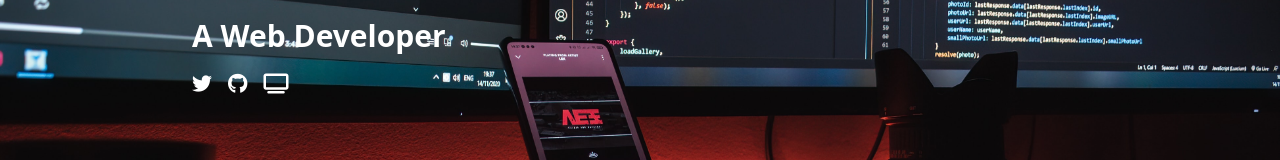
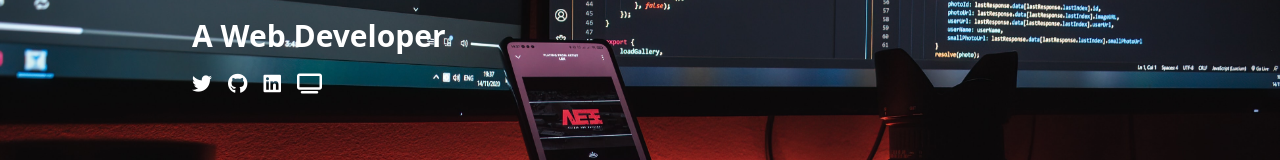
Before and after one commit to Prethush/portfolio-app, a React (Create React App) app: page / in a window 1280 px wide. Shown: the part 322-482 px from the top of the page. Built offline with nearby package versions, Linux system fonts and the light colour scheme.

Commit message:
refactor

```diff
--- a/src/components/Hero.js
+++ b/src/components/Hero.js
@@ -33,10 +33,10 @@ export default function Hero() {
               Github
             </ReactTooltip>
 
-          {/* <li className="mr-4" data-tip data-for="linkedinTip"><a href="https://www.linkedin.com/in/prethush-a-k-3bb498157/" target="_blank" rel="noopener noreferrer"><i className="fab fa-linkedin hover:text-black"></i></a></li >
+            <li className="mr-4" data-tip data-for="linkedinTip"><a href="https://www.linkedin.com/in/prethush-a-k-3bb498157/" target="_blank" rel="noopener noreferrer"><i className="fab fa-linkedin hover:text-black"></i></a></li >
             <ReactTooltip id="linkedinTip" place="bottom" effect="solid">
                 Linkedin
-          </ReactTooltip> */}
+            </ReactTooltip>
 
             <li className="mr-4" data-tip data-for="codewarsTip"><a href="https://www.codewars.com/users/prethush%20" target="_blank" rel="noopener noreferrer"><i className="fas fa-tv hover:text-black"></i></a></li >
             <ReactTooltip id="codewarsTip" place="bottom" effect="solid">
```
Lines whose indentation alone changed are shown as unchanged.
